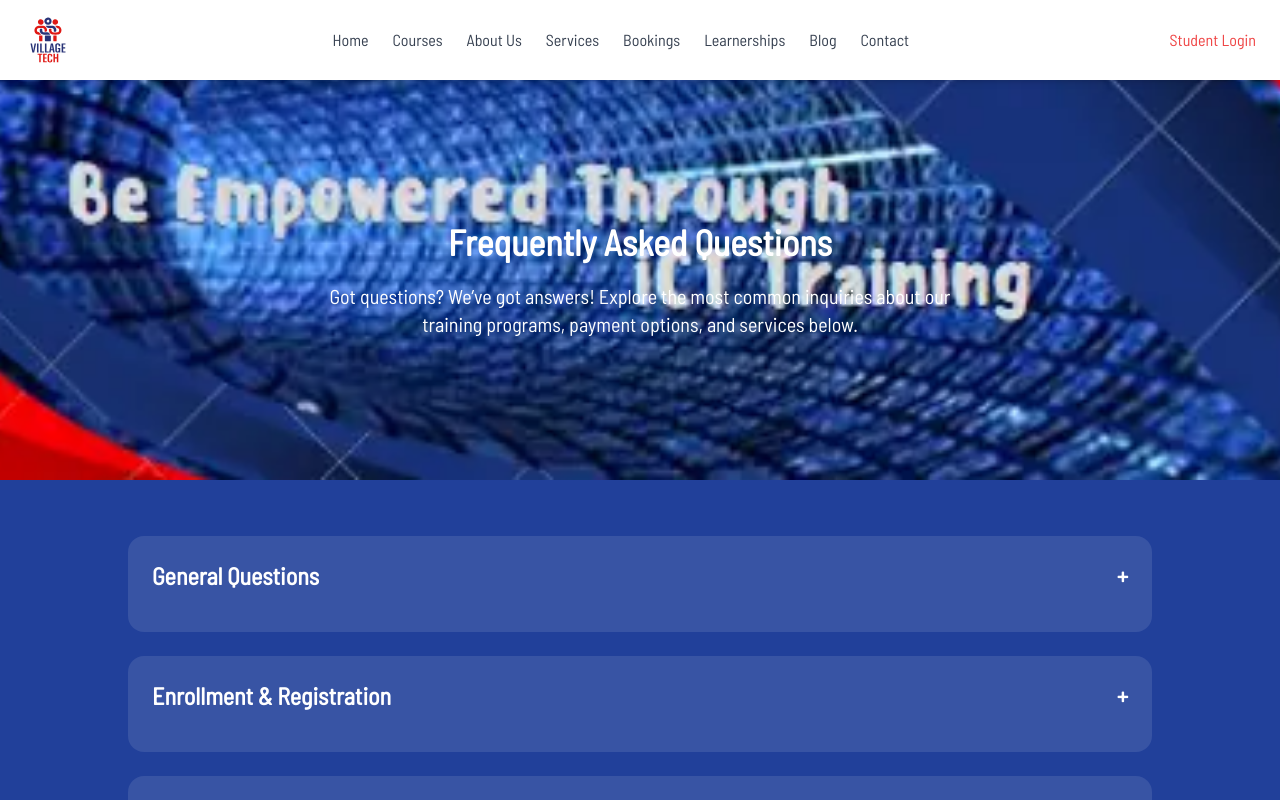
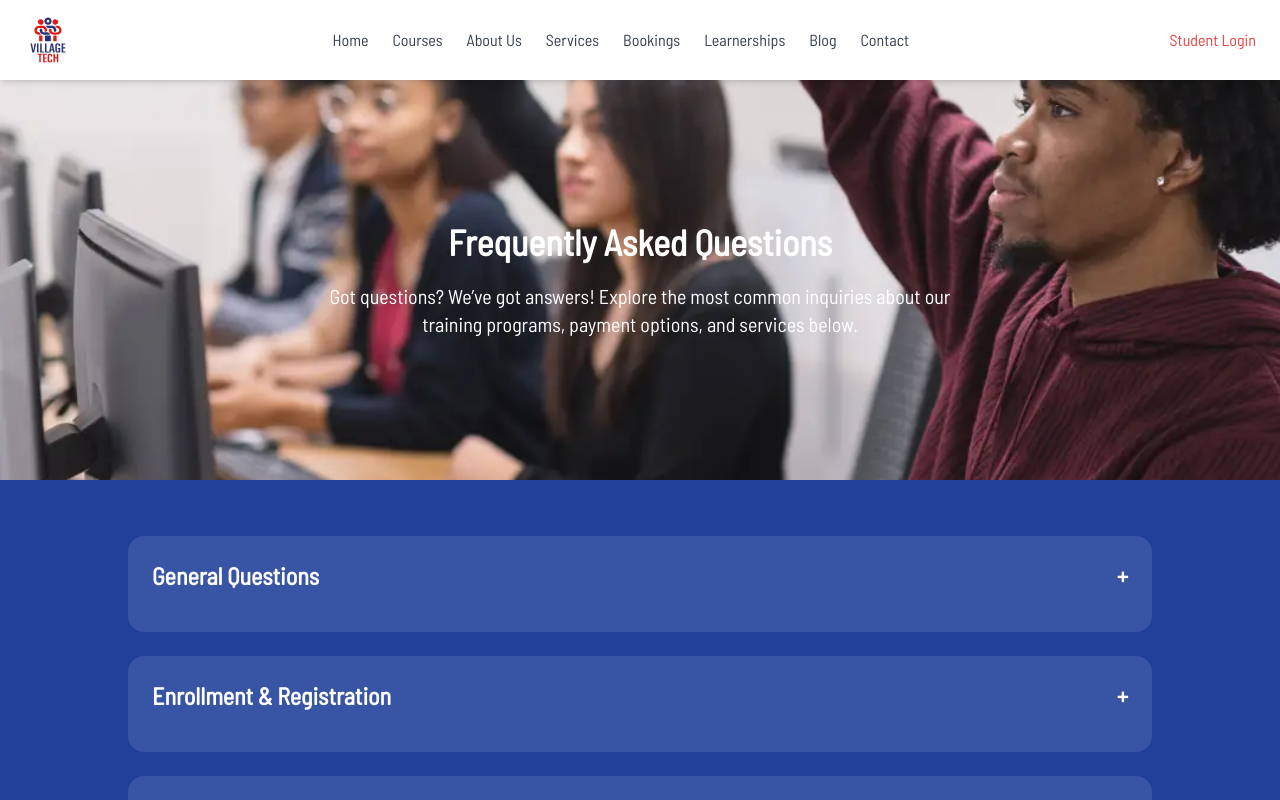
Before and after one commit to Ristar-art/Vill-Tech, a SvelteKit app: page /fqas in a window 1280 px wide. Shown: the top 800 px of the page. Built offline with nearby package versions, Linux system fonts and the light colour scheme; no server answers.

Commit message:
added  _ Village Tech FAQs img

```diff
--- a/src/routes/fqas/+page.svelte
+++ b/src/routes/fqas/+page.svelte
@@ -23,7 +23,7 @@
     {#if visible}
       <!-- Hero Section -->
       <div class="relative h-[60vh] flex flex-col items-center justify-center pt-20 text-center text-white">
-        <div class="absolute inset-0 bg-cover bg-center" style="background-image: url('/ICT Training.webp');"></div>
+        <div class="absolute inset-0 bg-cover bg-center" style="background-image: url('/_ Village Tech FAQs.webp');"></div>
         <!-- <div class="absolute inset-0 bg-gradient-to-t from-blue-900 via-blue-900/80 to-slate-50 opacity-90"></div> -->
         <div class="relative z-10 max-w-2xl px-6">
           <h1 class="text-4xl font-bold">Frequently Asked Questions</h1>
```
